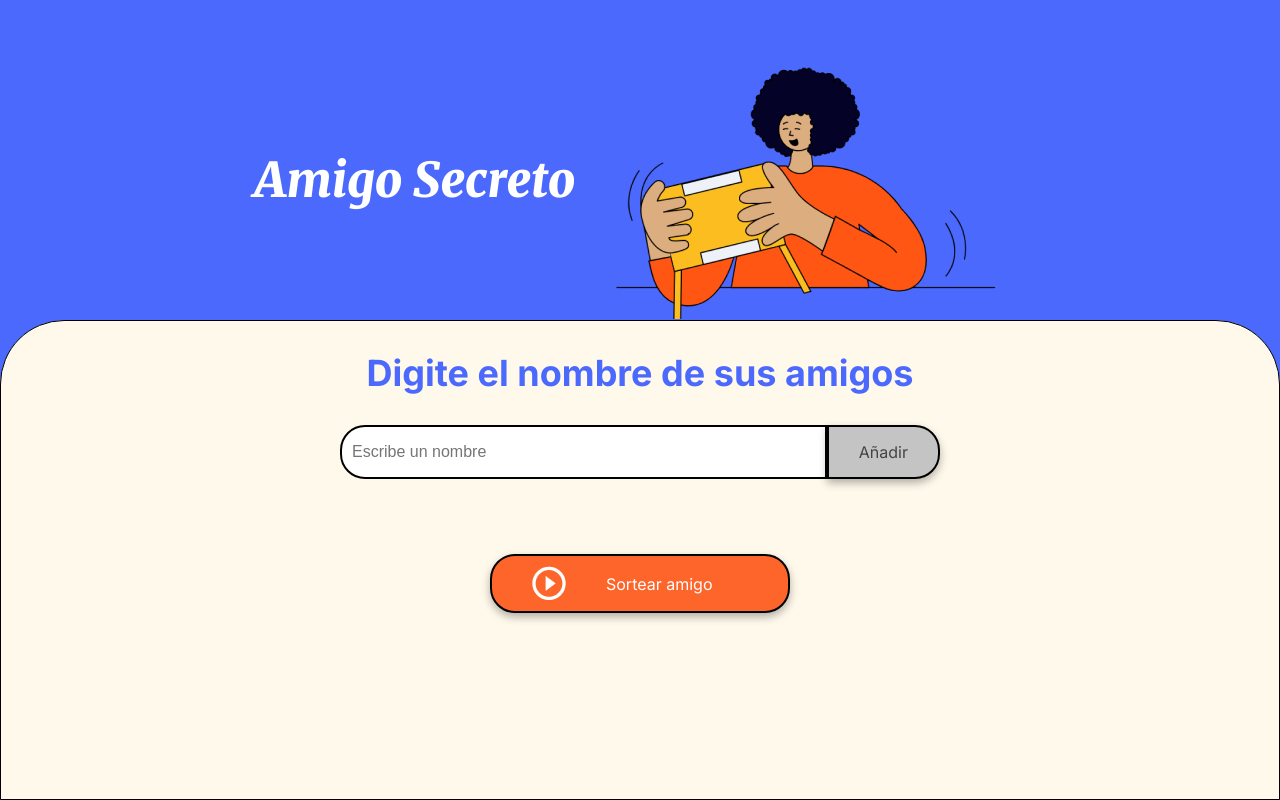
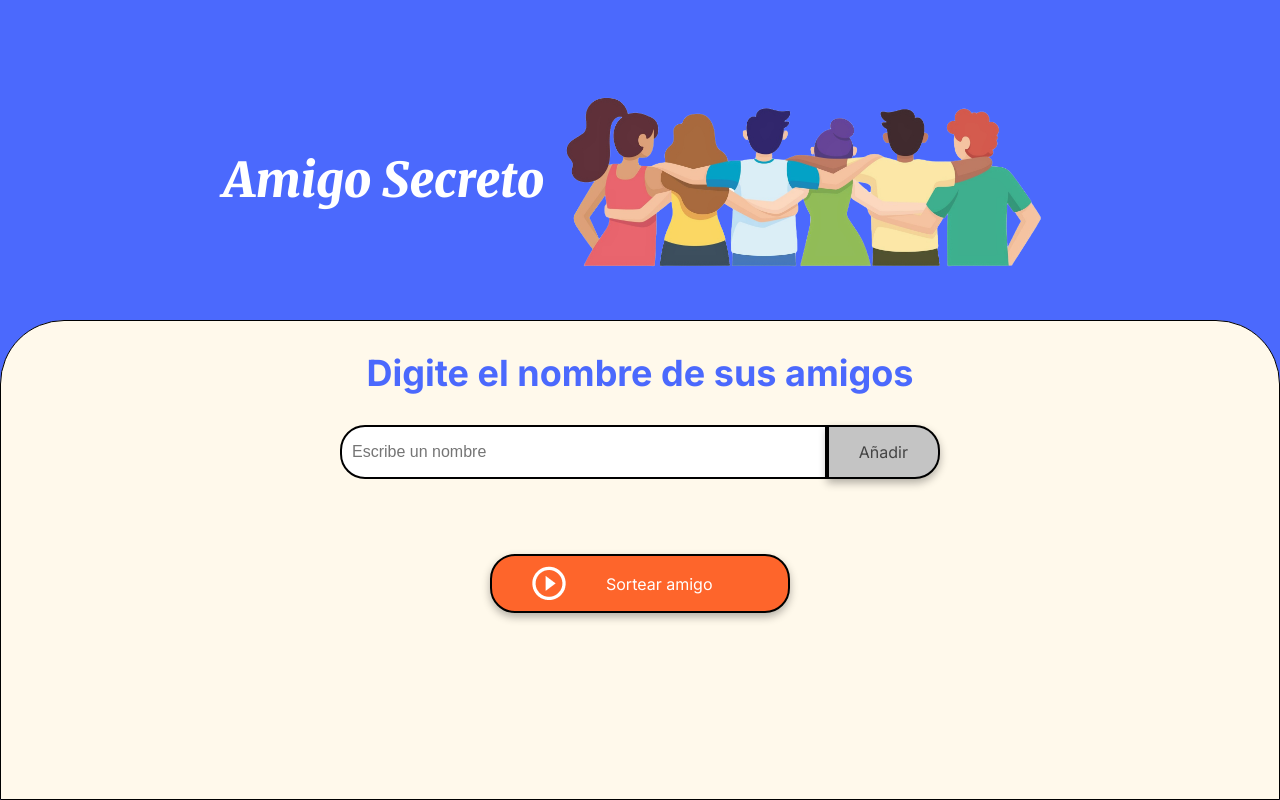
Before and after one commit to Angiers18/amigo-secreto-challenge, a plain HTML site: page challenge-amigo-secreto/index.html in a window 1280 px wide. Drawn offline with Linux system fonts and the light colour scheme.

Commit message:
cambio img banner y color en txt resultado

```diff
--- a/challenge-amigo-secreto/index.html
+++ b/challenge-amigo-secreto/index.html
@@ -14,7 +14,7 @@
     <main class="main-content">
         <header class="header-banner">
             <h1 class="main-title">Amigo Secreto</h1>
-            <img src="assets/amigo-secreto.png" alt="Imagen representativa de amigo secreto">
+            <img id="img-banner" src="assets/amigos-abrazandose.png" alt="Imagen representativa de amigo secreto">
         </header>
 
         <section class="input-section">
--- a/challenge-amigo-secreto/style.css
+++ b/challenge-amigo-secreto/style.css
@@ -34,9 +34,16 @@ body {
 .header-banner {
     flex: 40%;
     display: flex;
+    flex-direction: row;
     justify-content: center;
     align-items: center;
     padding: 40px 0 0;
+}
+
+#img-banner{
+    height: auto;
+    width: 40%;
+
 }
 
 /* Sección de entrada */
@@ -136,7 +143,7 @@ ul {
 
 .result-list {
     margin-top: 15px;
-    color: #05DF05;
+    color: var(--color-primary);
     font-size: 22px;
     font-weight: bold;
     text-align: center;
```
Also changed, not shown: challenge-amigo-secreto/assets/amigos-abrazandose.png (added).
